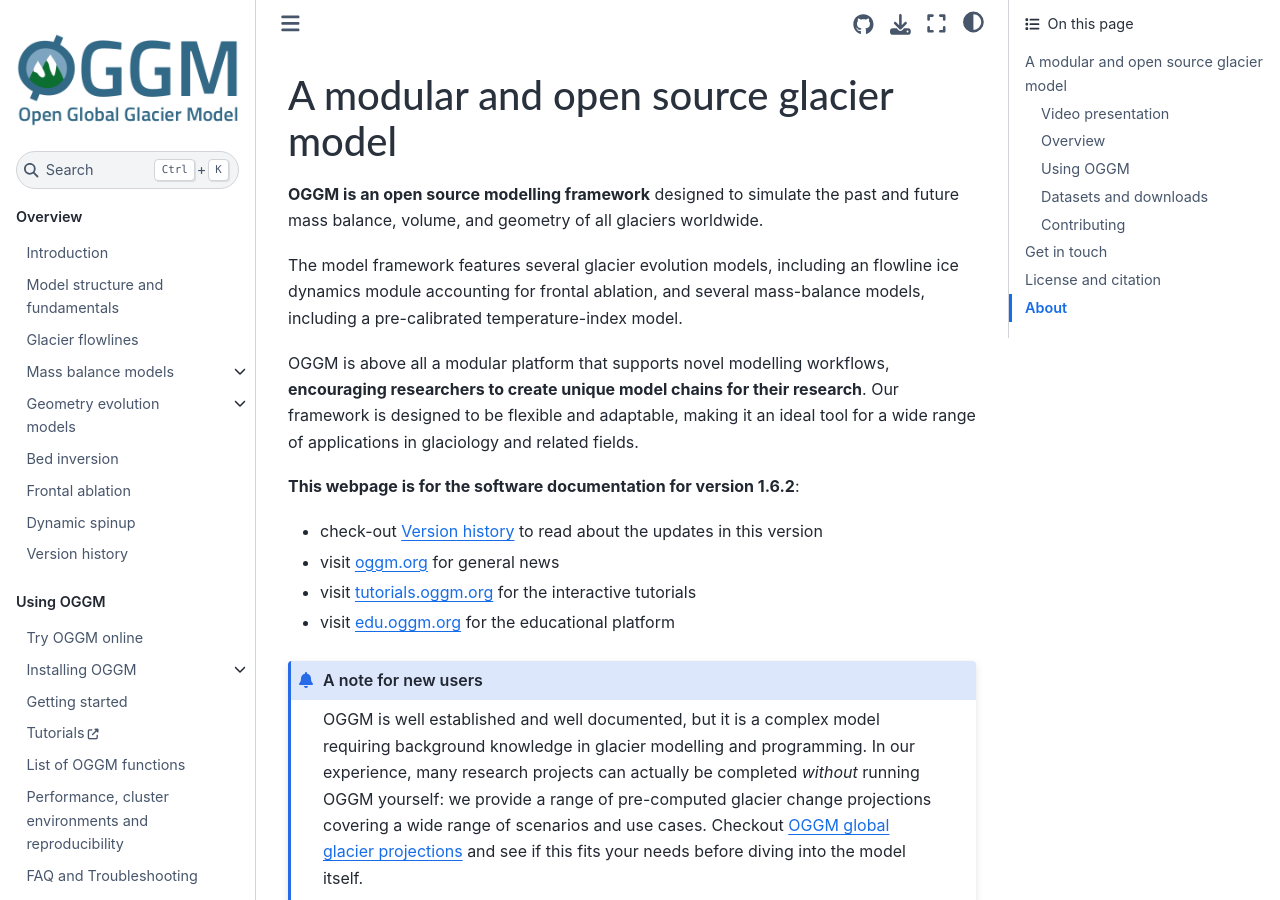
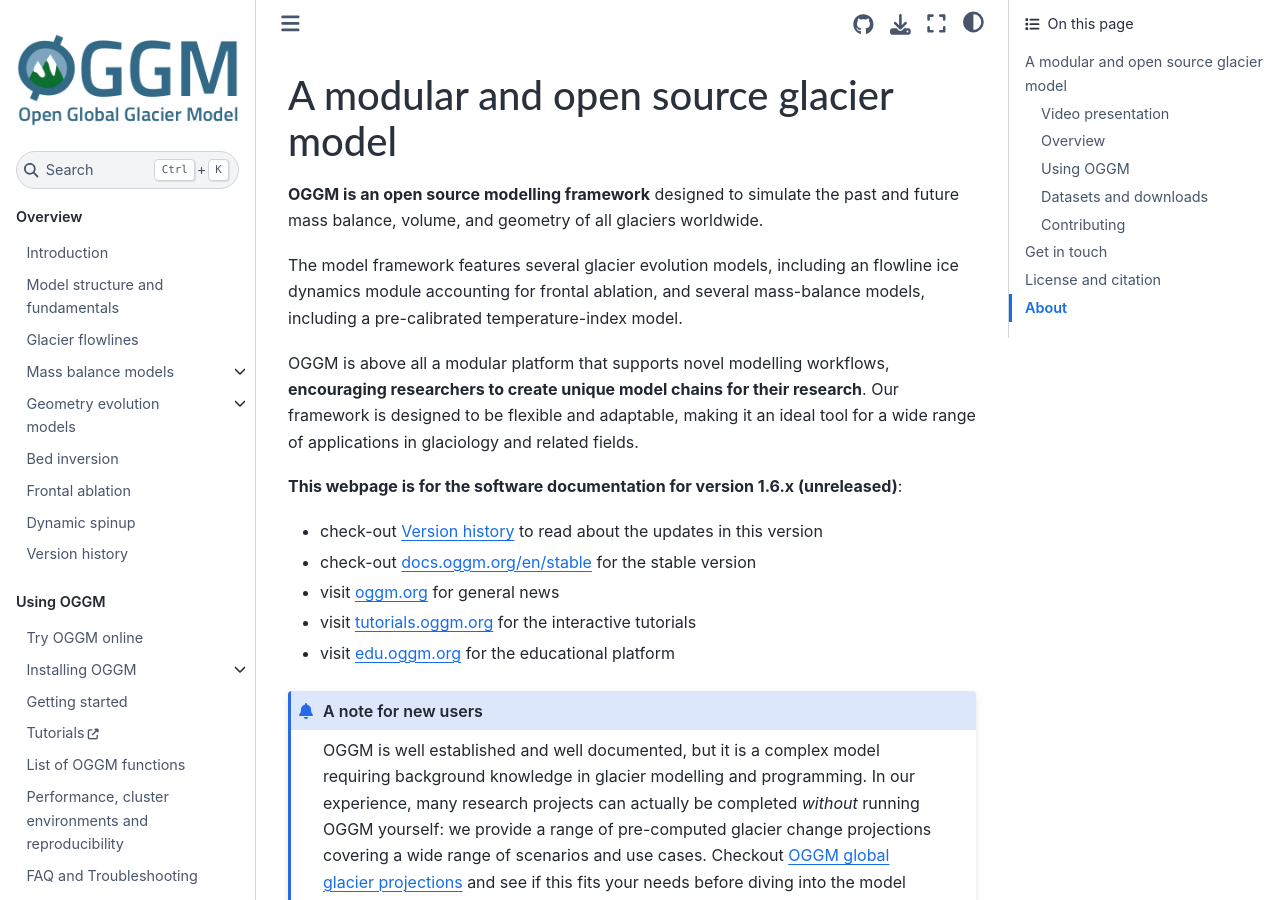
Before and after one commit to OGGM/oggm, a Sphinx documentation site: the page built from docs/index.rst, in a window 1280 px wide and 900 px high. Built offline with Sphinx 7.4.7 and the Sphinx Book theme 1.1.4, drawn with Linux system fonts in a browser that asks for light colours; the version number could not be read and is left out.

Commit message:
Revert to dev version

```diff
--- a/docs/index.rst
+++ b/docs/index.rst
@@ -14,9 +14,10 @@ OGGM is above all a modular platform that supports novel modelling workflows,
 Our framework is designed to be flexible and adaptable, making it an
 ideal tool for a wide range of applications in glaciology and related fields.
 
-**This webpage is for the software documentation for version 1.6.2**:
+**This webpage is for the software documentation for version 1.6.x (unreleased)**:
 
 - check-out :doc:`whats-new` to read about the updates in this version
+- check-out `docs.oggm.org/en/stable <https://docs.oggm.org/en/stable>`_ for the stable version
 - visit `oggm.org <http://oggm.org>`_ for general news
 - visit `tutorials.oggm.org <http://tutorials.oggm.org>`_ for the interactive tutorials
 - visit `edu.oggm.org <http://edu.oggm.org>`_ for the educational platform
```
Also changed, not shown: docs/whats-new.rst (+12 -0 lines), 1 other file.
